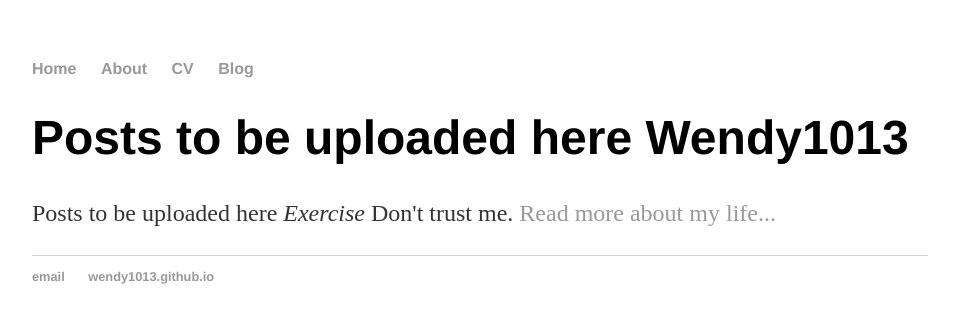
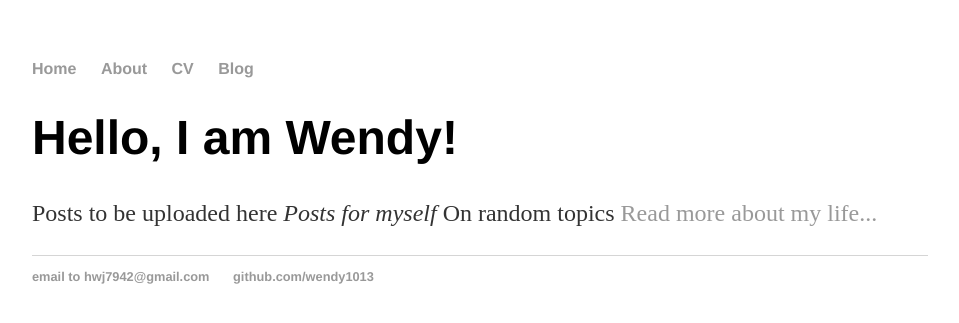
Before and after one commit to wendy1013/posts, a Jekyll site: the page built from index.html, in a window 1280 px wide. Shown: the top 323 px of the page, without its empty margins (160-1119 px from the left). Built offline with Jekyll 4.4.1, drawn with Linux system fonts in a browser that asks for light colours.

Commit message:
Update index.html

```diff
--- a/index.html
+++ b/index.html
@@ -1,30 +1,8 @@
-<!DOCTYPE html>
-<html>
-	<head>
-		<title>Posts to be uploaded here</title>
-		<!-- link to main stylesheet -->
-		<link rel="stylesheet" type="text/css" href="/css/main.css">
-	</head>
-	<body>
-		<nav>
-    		<ul>
-        		<li><a href="/">Home</a></li>
-	        	<li><a href="/about">About</a></li>
-        		<li><a href="/cv">CV</a></li>
-        		<li><a href="/blog">Blog</a></li>
-    		</ul>
-		</nav>
-		<div class="container">
-    		<div class="blurb">
-        		<h1>Posts to be uploaded here Wendy1013</h1>
-				<p>Posts to be uploaded here <em>Exercise</em> Don't trust me. <a href="/about">Read more about my life...</a></p>
-    		</div><!-- /.blurb -->
-		</div><!-- /.container -->
-		<footer>
-    		<ul>
-        		<li><a href="mailto:hwj7942@gmail.com">email</a></li>
-        		<li><a href="https://wendy1013.github.io">wendy1013.github.io</a></li>
-			</ul>
-		</footer>
-	</body>
-</html>
+---
+layout: default
+title: Posts to be uploaded here Wendy1013
+---
+<div class="blurb">
+	<h1>Hello, I am Wendy!</h1>
+	<p>Posts to be uploaded here <em> Posts for myself </em> On random topics <a href="/about">Read more about my life...</a></p>
+</div><!-- /.blurb -->
```
